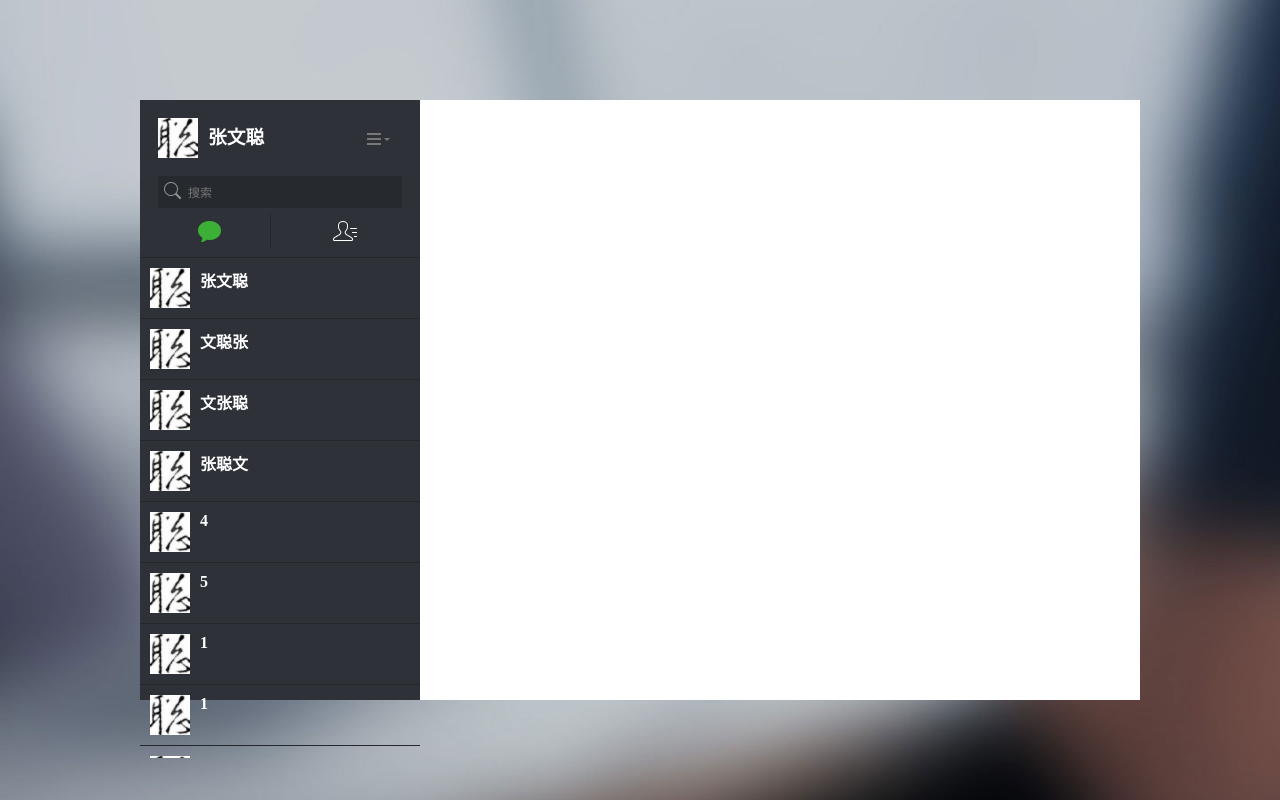
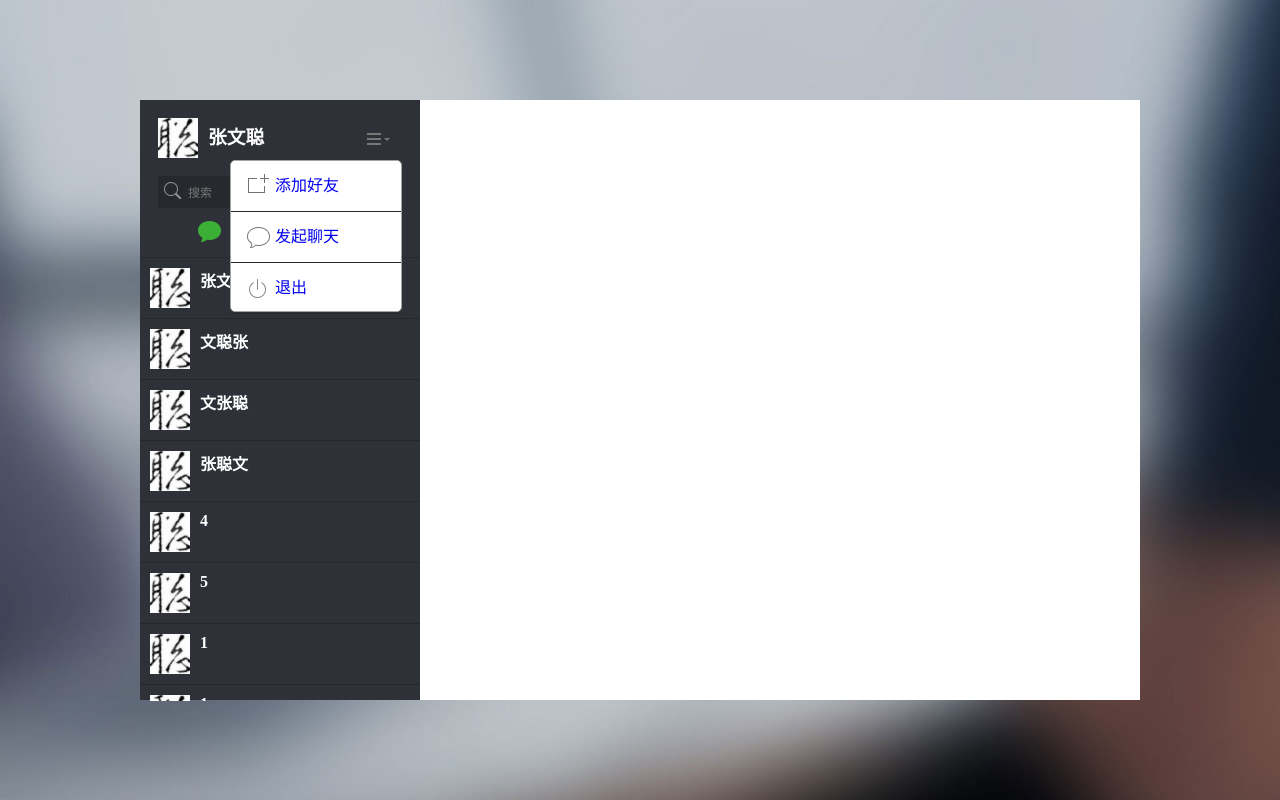
Before and after one commit to x-hansong/EasyChat, a plain HTML site: page WebClient/weChat.html in a window 1280 px wide. Both pictures are taken after a click on the link 382 px from the left and 138 px from the top of the page. Drawn offline with Linux system fonts and the light colour scheme.

Commit message:
下拉菜单样式

```diff
--- a/WebClient/css/main.css
+++ b/WebClient/css/main.css
@@ -127,7 +127,7 @@ display: inline-block;
 }
 .allchatmessage{
 	overflow:auto;
-	height:500px;
+	height:443px;
 	}
 .chatmessage{
 	height:40px;
@@ -291,3 +291,57 @@ pre {
 	height:20px;
 	border-bottom:1px solid #24272C;
 	}
+.dropdown_memu{
+	position: absolute;
+	background: #FFF;
+	width:170px;
+	height:150px;
+	margin-left: -190px;
+	margin-top:60px;
+	display:none;
+	z-index: 1000;
+	border: 1px solid #a4a4a4;
+	border-radius: 5px;
+}
+.dropdown_memu ul{
+	display:block;
+	list-style-type: none;
+	padding:0;
+	margin:0;
+}
+.dropdown_memu ul li{
+	display:list-item;
+	height:50px;
+	line-height: 50px;
+	border-bottom:1px solid #24272C;
+}
+.dropdown_memu ul li a{
+	display:block;
+	height:50px;
+	width:170px;
+	text-decoration:none;
+}
+.menuicon_friend{
+	background: url(../image/sprite27fe59.png) 0 -170px;
+	width: 34px;
+	height: 34px;
+	vertical-align: middle;
+	display: inline-block;
+	margin-left:10px;
+}
+.menuicon_chat{
+	background: url(../image/sprite27fe59.png) 0 -66px;
+	width: 34px;
+	height: 34px;
+	vertical-align: middle;
+	display: inline-block;
+	margin-left:10px;
+}
+.menuicon_quit{
+	background: url(../image/sprite27fe59.png) 0 -270px;
+	width: 34px;
+	height: 34px;
+	vertical-align: middle;
+	display: inline-block;
+	margin-left:10px;
+}
--- a/WebClient/js/main.js
+++ b/WebClient/js/main.js
@@ -48,3 +48,6 @@ function change_web_wechat_tab_friends(e){
 	$(".allchatmessage").css("display","none");
 	$(".myfriends").css("display","");
 	};
+function dropdown(){
+	$(".dropdown_memu").css("display","inline-block");
+}
--- a/WebClient/weChat.html
+++ b/WebClient/weChat.html
@@ -24,8 +24,8 @@
             <!-- 个人名字 -->
           <h3 class="my-name">张文聪</h3>
             <!-- 菜单标签 -->
-          <a href="#" >
-            <i class="main-left-nav-info-1"></i>
+          <a href="#" onclick="dropdown()">
+            <i class="main-left-nav-info-1" ></i>
           </a>
         </div>
       </div>
@@ -224,6 +224,23 @@
       </div>
 
     </div>
+
+    <!--下拉菜单-->
+    <div class="dropdown_memu">
+        <ul>
+            <li>
+                <a title="添加好友" href="#"><i class="menuicon_friend"></i>添加好友</a>
+            </li>
+            <li>
+                <a title="发起聊天" href="#"><i class="menuicon_chat"></i>发起聊天</a>
+            </li>
+            <li class="last_child">
+                <a title="退出" href="#"><i class="menuicon_quit"></i>退出</a>
+            </li>
+        </ul>
+    </div>
+
+
     <!-- 右部框架 -->
     <div class="main-right">
         <!-- 聊天人名字 -->
```
